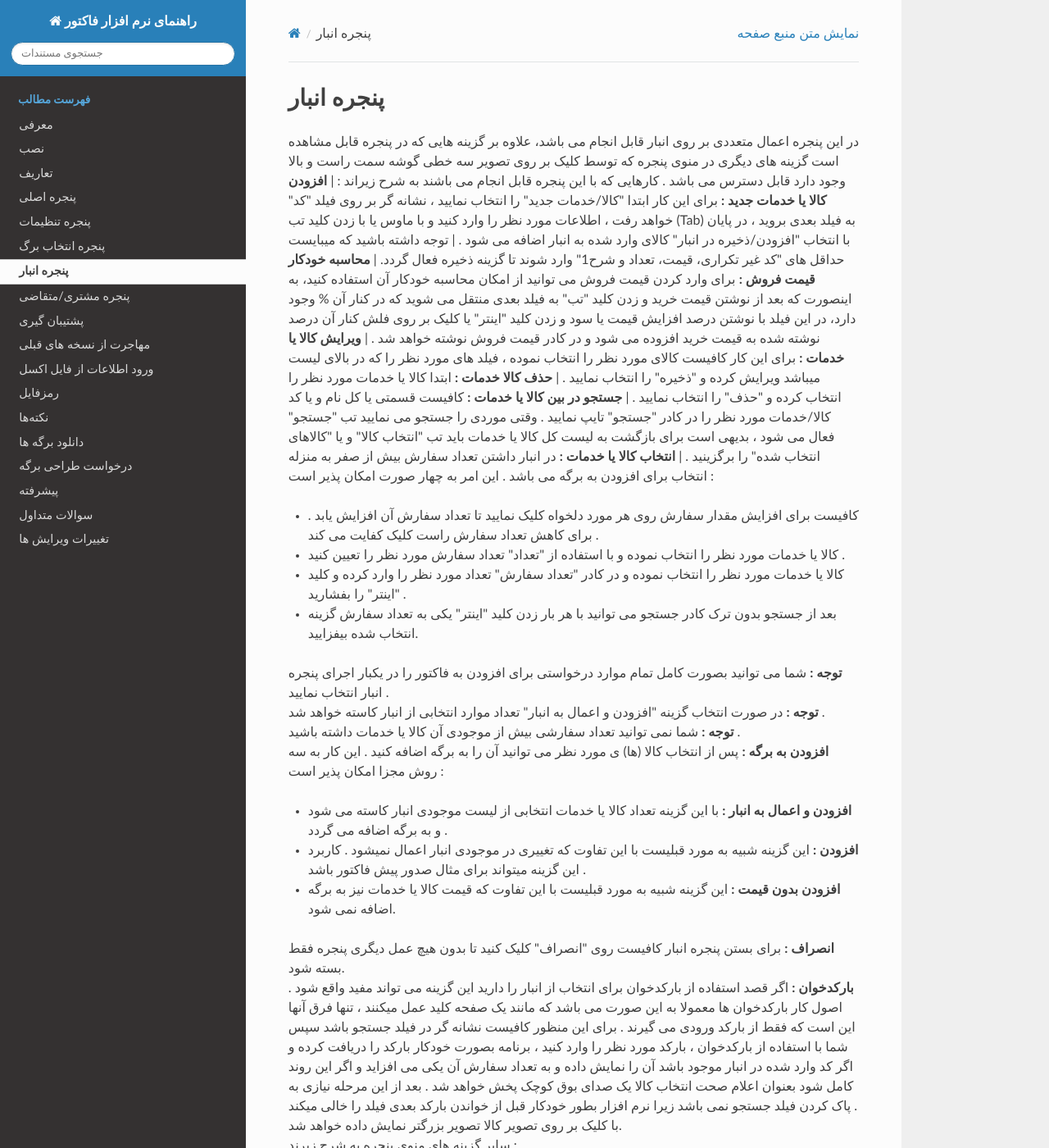
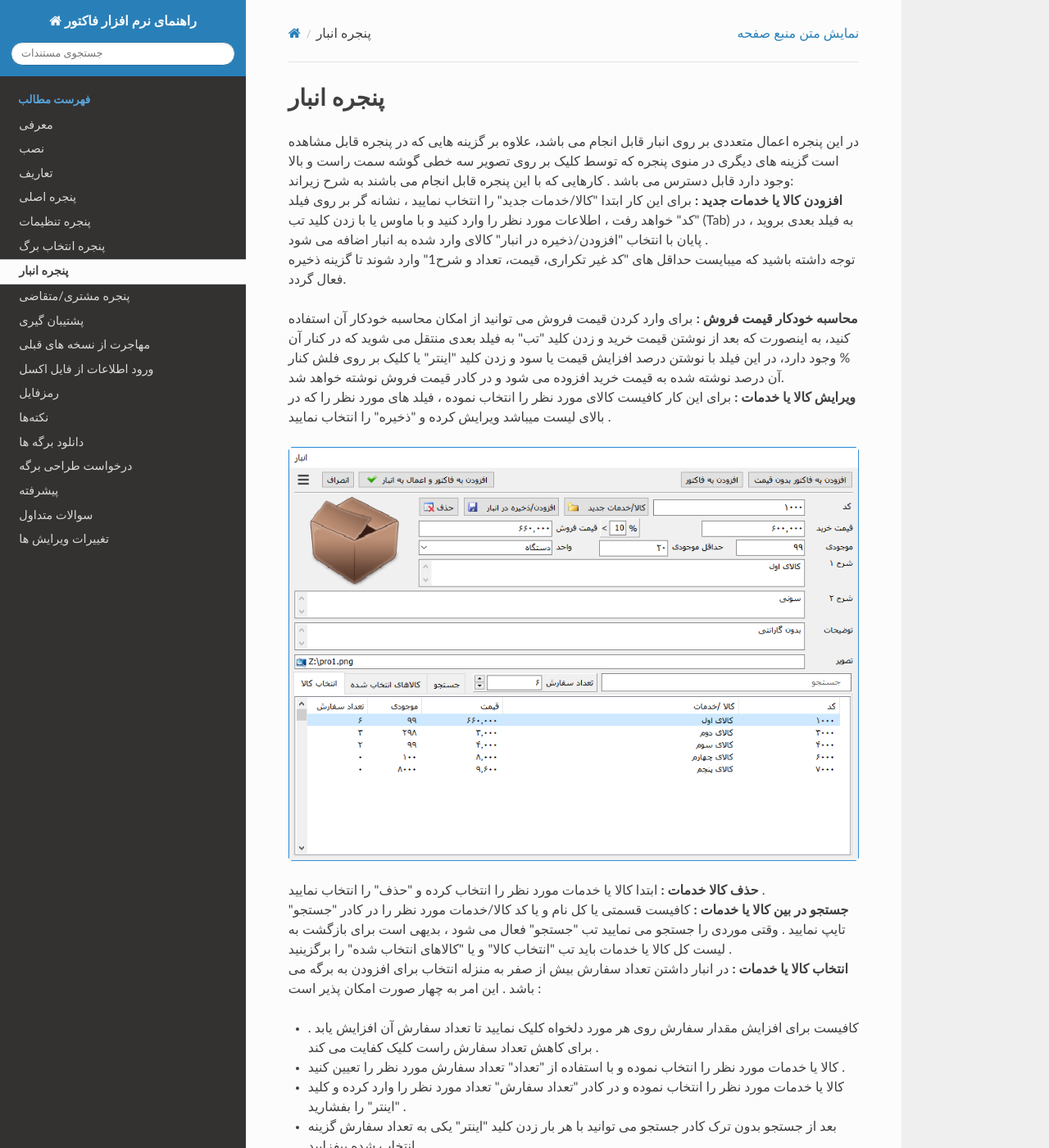
Before and after one commit to Mohsensoft/faktor-doc, a Sphinx documentation site: the page built from docs/source/bank-window.rst, in a window 1280 px wide and 1400 px high. Shown: the whole window at 82% size. Built offline with Sphinx 7.4.7 and the Read the Docs theme 2.0.0, drawn with Linux system fonts in a browser that asks for light colours; some of the changed text lies outside the part shown.

```diff
--- a/docs/source/bank-window.rst
+++ b/docs/source/bank-window.rst
@@ -1,10 +1,14 @@
 پنجره انبار
 =====================
-در این پنجره اعمال متعددی بر روی انبار قابل انجام می باشد، علاوه بر گزینه هایی که در پنجره قابل مشاهده است گزینه های دیگری در منوی پنجره که توسط کلیک بر روی تصویر سه خطی گوشه سمت راست و بالا وجود دارد قابل دسترس می باشد . کارهایی که با این پنجره قابل انجام می باشند به شرح زیراند :
+| در این پنجره اعمال متعددی بر روی انبار قابل انجام می باشد، علاوه بر گزینه هایی که در پنجره قابل مشاهده است گزینه های دیگری در منوی پنجره که توسط کلیک بر روی تصویر سه خطی گوشه سمت راست و بالا وجود دارد قابل دسترس می باشد . کارهایی که با این پنجره قابل انجام می باشند به شرح زیراند:
 | **افزودن کالا یا خدمات جدید :** برای این کار ابتدا "کالا/خدمات جدید" را انتخاب نمایید ، نشانه گر بر روی فیلد "کد" خواهد رفت ، اطلاعات مورد نظر را وارد کنید و با ماوس یا با زدن کلید تب (Tab) به فیلد بعدی بروید ، در پایان با انتخاب "افزودن/ذخیره در انبار" کالای وارد شده به انبار اضافه می شود .
 | توجه داشته باشید که میبایست حداقل های "کد غیر تکراری، قیمت، تعداد و شرح1" وارد شوند تا گزینه ذخیره فعال گردد.
-| **محاسبه خودکار قیمت فروش :** برای وارد کردن قیمت فروش می توانید از امکان محاسبه خودکار آن استفاده کنید، به اینصورت که بعد از نوشتن قیمت خرید و زدن کلید "تب" به فیلد بعدی منتقل می شوید که در کنار آن % وجود دارد، در این فیلد با نوشتن درصد افزایش قیمت یا سود و زدن کلید "اینتر" یا کلیک بر روی فلش کنار آن درصد نوشته شده به قیمت خرید افزوده می شود و در کادر قیمت فروش نوشته خواهد شد .
+
+| **محاسبه خودکار قیمت فروش :** برای وارد کردن قیمت فروش می توانید از امکان محاسبه خودکار آن استفاده کنید، به اینصورت که بعد از نوشتن قیمت خرید و زدن کلید "تب" به فیلد بعدی منتقل می شوید که در کنار آن % وجود دارد، در این فیلد با نوشتن درصد افزایش قیمت یا سود و زدن کلید "اینتر" یا کلیک بر روی فلش کنار آن درصد نوشته شده به قیمت خرید افزوده می شود و در کادر قیمت فروش نوشته خواهد شد.
 | **ویرایش کالا یا خدمات :** برای این کار کافیست کالای مورد نظر را انتخاب نموده ، فیلد های مورد نظر را که در بالای لیست میباشد ویرایش کرده و "ذخیره" را انتخاب نمایید .
+
+.. image:: images/bank.png
+
 | **حذف کالا خدمات :** ابتدا کالا یا خدمات مورد نظر را انتخاب کرده و "حذف" را انتخاب نمایید .
 | **جستجو در بین کالا یا خدمات :** کافیست قسمتی یا کل نام و یا کد کالا/خدمات مورد نظر را در کادر "جستجو" تایپ نمایید . وقتی موردی را جستجو می نمایید تب "جستجو" فعال می شود ، بدیهی است برای بازگشت به لیست کل کالا یا خدمات باید تب "انتخاب کالا" و یا "کالاهای انتخاب شده" را برگزینید .
 | **انتخاب کالا یا خدمات :** در انبار داشتن تعداد سفارش بیش از صفر به منزله انتخاب برای افزودن به برگه می باشد . این امر به چهار صورت امکان پذیر است :
```
Also changed, not shown: other parts of docs/source/bank-window.rst (+7 -1 lines).
